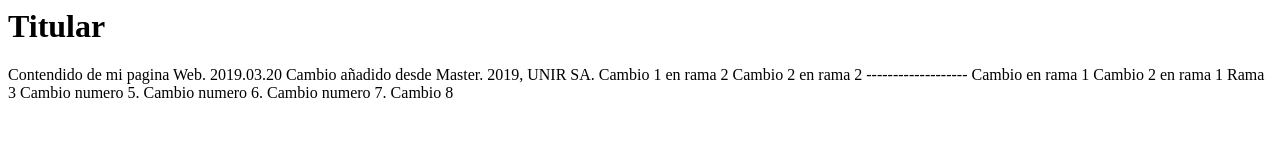
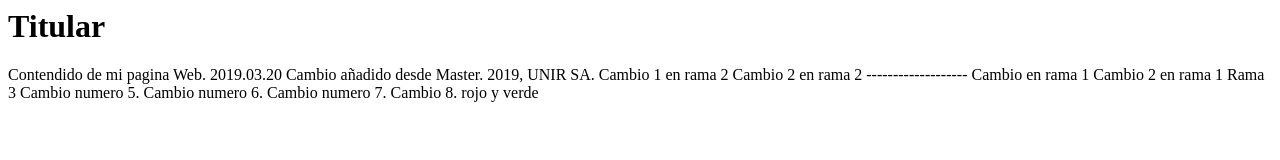
Before and after one commit to pjmolina/proyecto1, a plain HTML site: page index.html in a window 1280 px wide. Drawn offline with Linux system fonts and the light colour scheme.

Commit message:
cambio 8 + color

```diff
--- a/index.html
+++ b/index.html
@@ -20,7 +20,8 @@
             Cambio numero 5.
             Cambio numero 6.
             Cambio numero 7.
-            Cambio 8
+            Cambio 8.
+            rojo y verde
         </p>
     </body>
 </html>
```
